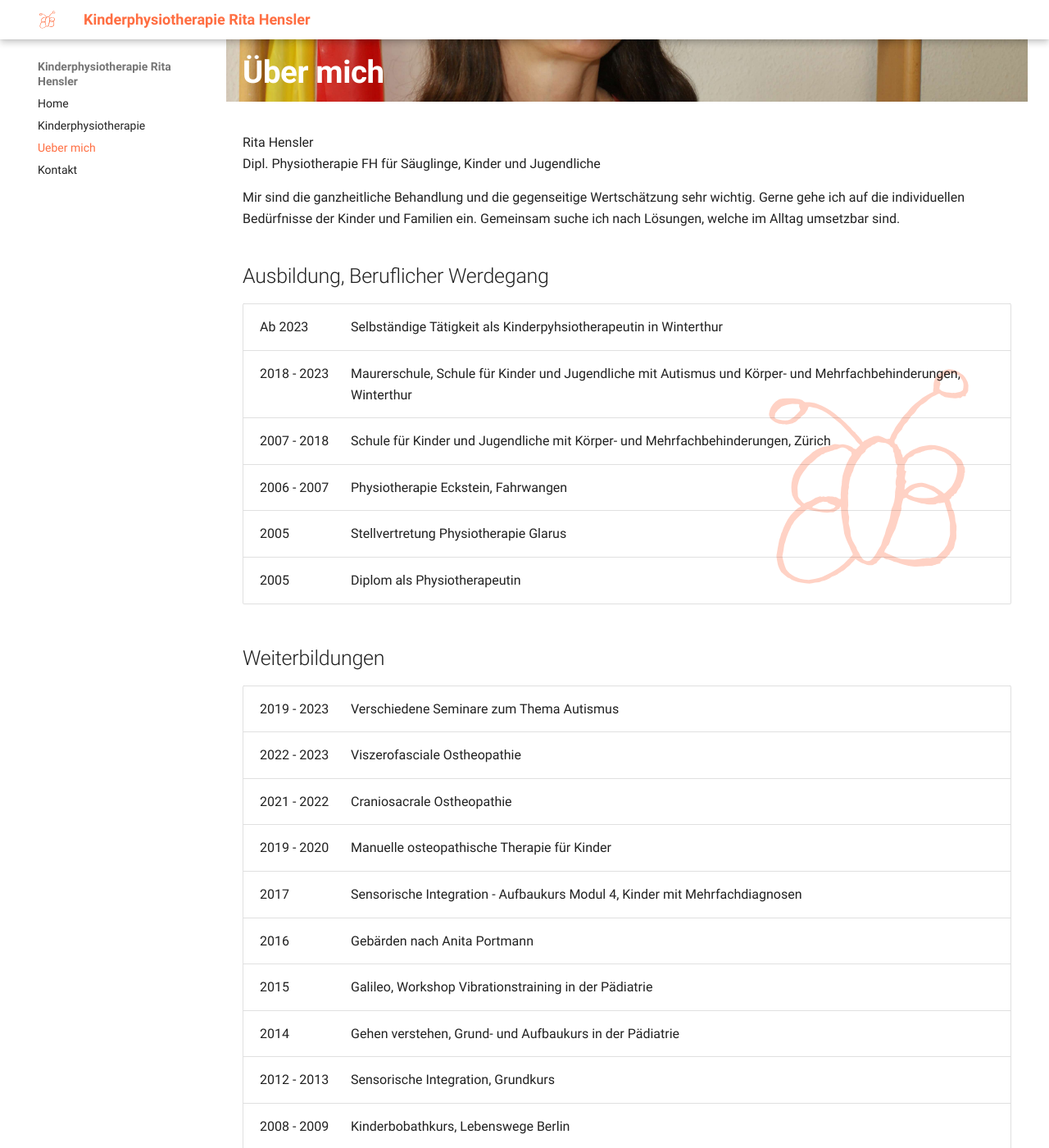
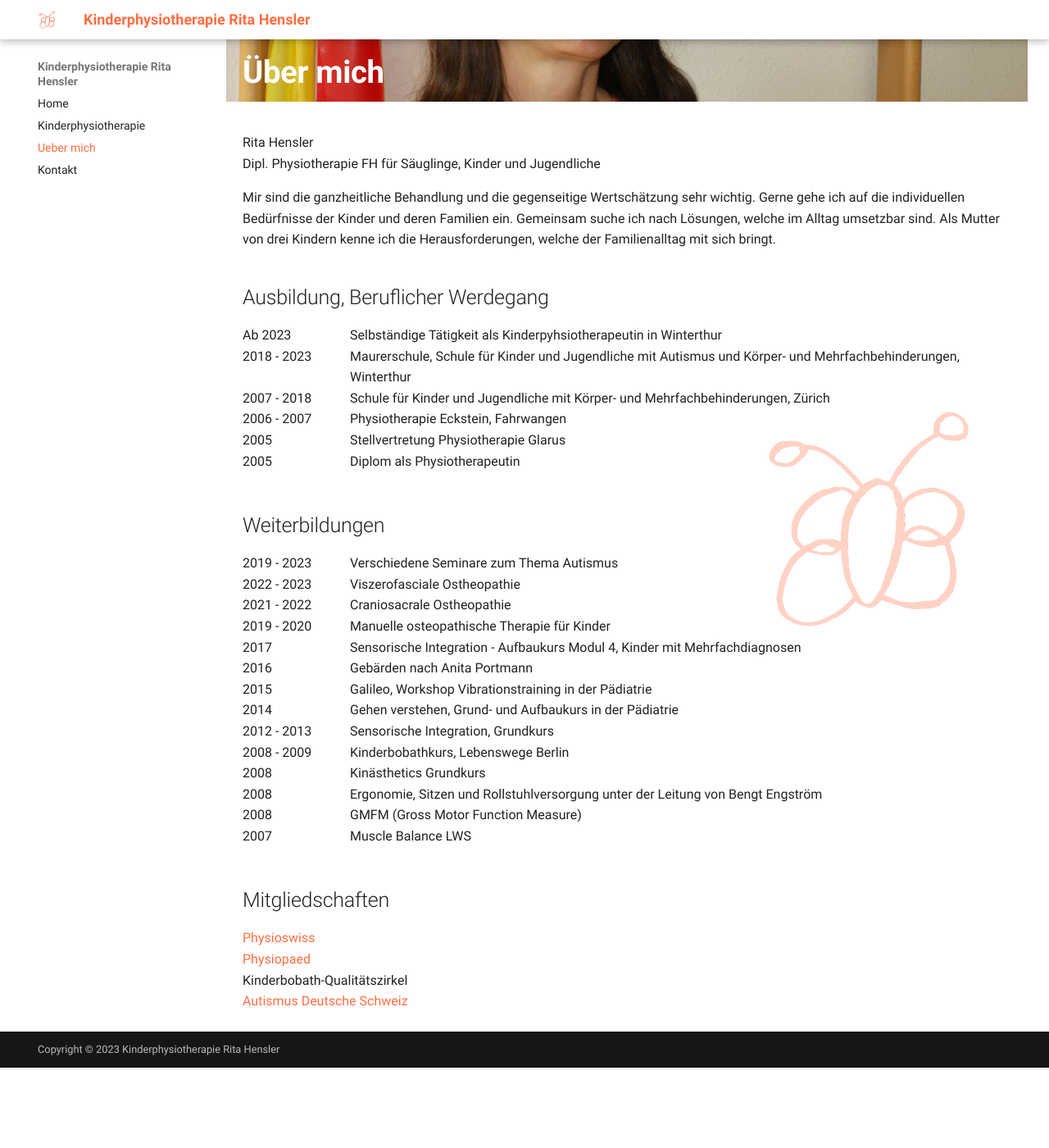
Before and after one commit to kprh/kprh-website, an MkDocs documentation site: the page built from docs/ueber_mich.md, in a window 1280 px wide and 1400 px high, scrolled down 225 px. Shown: the whole window at 82% size. Built offline with MkDocs 1.6.1 and Material for MkDocs 9.7.7, drawn with Linux system fonts in a browser that asks for light colours; after the commit the page ends 1527 px from its top, so only the background shows below that.

Commit message:
Wording, table style

```diff
--- a/docs/stylesheets/extra.css
+++ b/docs/stylesheets/extra.css
@@ -70,7 +70,7 @@ h1:before {
 	background-repeat: no-repeat;
 }
 h1#uber-mich:before {
-	bottom: 55%;
+	bottom: 34%;
 }
 .md-typeset table:not([class]) {
 	background-color: initial;
@@ -83,7 +83,7 @@ h1#uber-mich:before {
 .md-typeset table:not([class]) {
 	display: table;
 	font-size: initial;
-	border-top: none;
+	border: none;
 }
 .md-typeset table:not([class]) thead {
 	display: none;
@@ -93,9 +93,13 @@ h1#uber-mich:before {
 	min-width: 131px;
 	max-width: 131px;
 }
-.md-typeset table:not([class]) tr td:nth-child(2) {
-	padding-left: 0;
+.md-typeset table:not([class]) td {
+	padding: 0;
+	border: none;
 }
+.md-typeset table:not([class]) tbody tr:hover {
+  background: none;
+  box-shadow: none;
 
 /*
   Try to rotect email from spam
--- a/docs/ueber_mich.md
+++ b/docs/ueber_mich.md
@@ -11,7 +11,7 @@ hide:
 Rita Hensler<br>
 Dipl. Physiotherapie FH für Säuglinge, Kinder und Jugendliche
 
-Mir sind die ganzheitliche Behandlung und die gegenseitige Wertschätzung sehr wichtig. Gerne gehe ich auf die individuellen Bedürfnisse der Kinder und Familien ein. Gemeinsam suche ich nach Lösungen, welche im Alltag umsetzbar sind.
+Mir sind die ganzheitliche Behandlung und die gegenseitige Wertschätzung sehr wichtig. Gerne gehe ich auf die individuellen Bedürfnisse der Kinder und deren Familien ein. Gemeinsam suche ich nach Lösungen, welche im Alltag umsetzbar sind. Als Mutter von drei Kindern kenne ich die Herausforderungen, welche der Familienalltag mit sich bringt.
 
 ## Ausbildung, Beruflicher Werdegang
 
--- a/mkdocs.yml
+++ b/mkdocs.yml
@@ -3,7 +3,7 @@ site_name: Kinderphysiotherapie Rita Hensler
 site_url: https://kinderphysio-hensler.ch
 site_author: Rita Hensler
 site_description: >-
-  Die Physiotherapie in Winterthur für die Behandlung von Frühgeborenen, Säuglingen, Kindern und Jugendlichen mit sensomotorischen Auffälligkeiten, mit Entwicklungsverzögerungen und komplexen Mehrfachbehinderungen
+  Die Physiotherapie in Winterthur für die Behandlung von Säuglingen, Kindern und Jugendlichen
 
 # Copyright
 copyright: Copyright &copy; 2023 Kinderphysiotherapie Rita Hensler
```
Also changed, not shown: docs/index.md (+2 -3 lines).
